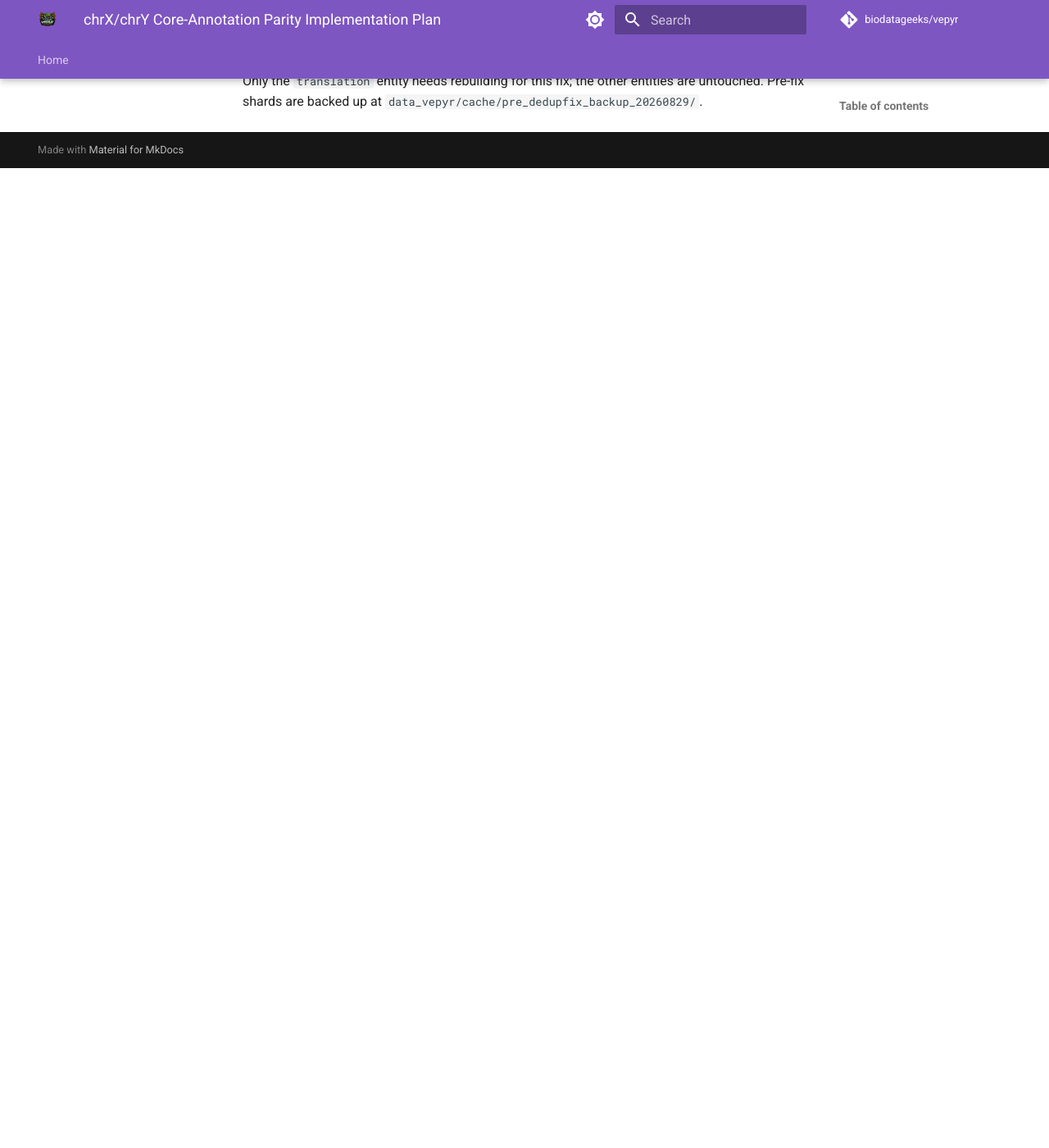
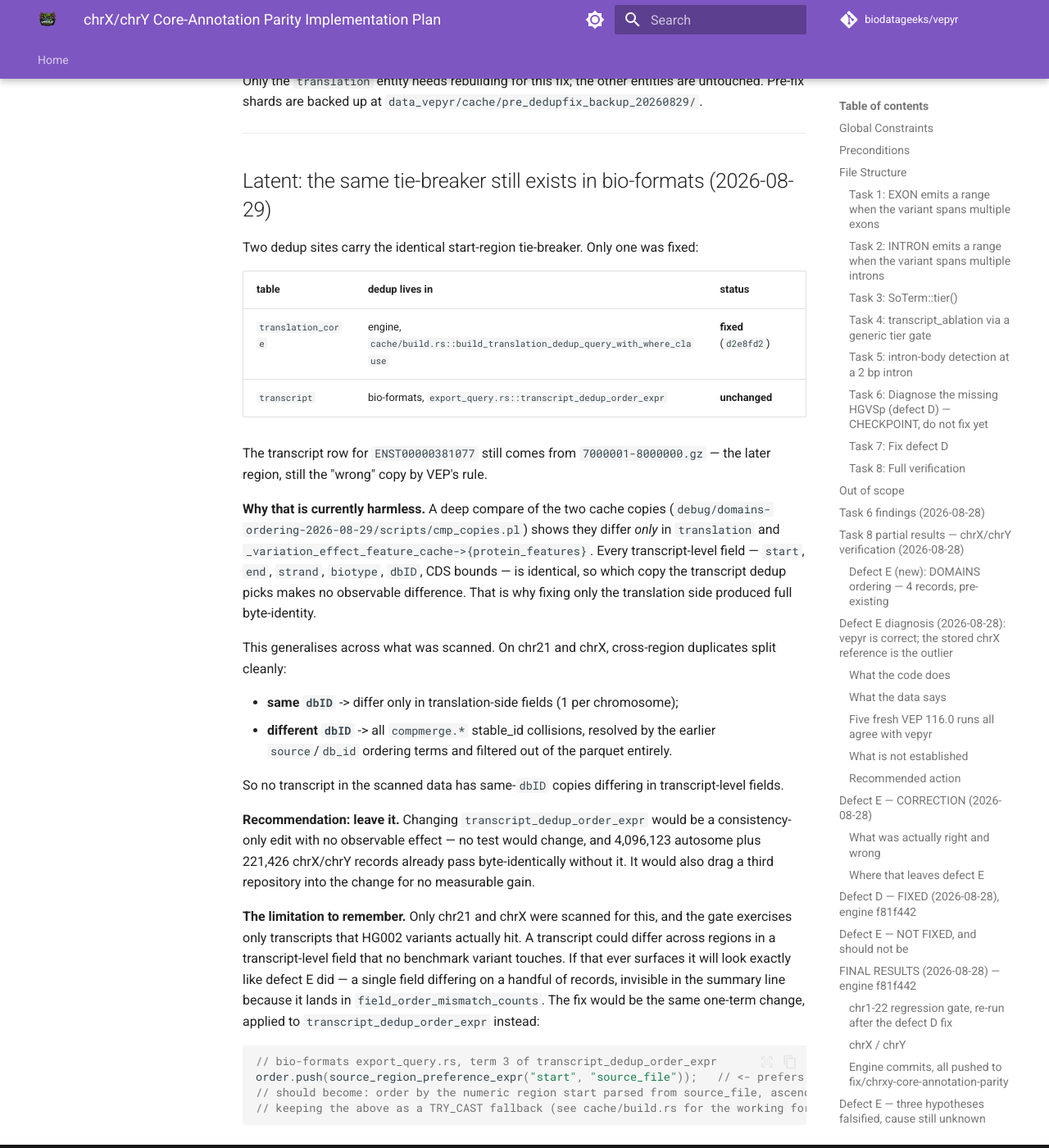
Before and after one commit to biodatageeks/vepyr, an MkDocs documentation site: the page built from docs/superpowers/plans/2026-08-28-chrxy-core-annotation-parity.md, in a window 1280 px wide and 1400 px high, scrolled down 40171 px. Shown: the whole window at 82% size. Built offline with MkDocs 1.6.1 and Material for MkDocs 9.7.7, drawn with Linux system fonts in a browser that asks for light colours; comment, search, counter and statistics services are not loaded; before the commit the page ends 40376 px from its top, so only the background shows below that.

Commit message:
docs: record the same tie-breaker left unfixed in bio-formats
transcript_dedup_order_expr carries the identical start-region preference
that caused defect E, and the transcript row for ENST00000381077 still comes
from the later region. It is harmless today because the two cache copies
differ only in translation-side fields — every transcript-level field is
identical — which is why fixing only the translation dedup gave full
byte-identity.

Recommends leaving it: a consistency-only edit with no observable effect
that would pull a third repository into the change. Records the limitation
(only chr21 and chrX scanned; the gate only exercises transcripts HG002
variants hit) and the exact form the fix would take if it ever surfaces.

Co-Authored-By: Claude Opus 5 (1M context) <noreply@anthropic.com>
Claude-Session: https://claude.ai/code/session_01VRCGDbuH3hVyebJErYmLrv

````diff
--- a/docs/superpowers/plans/2026-08-28-chrxy-core-annotation-parity.md
+++ b/docs/superpowers/plans/2026-08-28-chrxy-core-annotation-parity.md
@@ -1717,3 +1717,51 @@ having an empty `DOMAINS`.
 
 Only the `translation` entity needs rebuilding for this fix; the other entities are untouched.
 Pre-fix shards are backed up at `data_vepyr/cache/pre_dedupfix_backup_20260829/`.
+
+---
+
+## Latent: the same tie-breaker still exists in bio-formats (2026-08-29)
+
+Two dedup sites carry the identical start-region tie-breaker. Only one was fixed:
+
+| table | dedup lives in | status |
+|---|---|---|
+| `translation_core` | engine, `cache/build.rs::build_translation_dedup_query_with_where_clause` | **fixed** (`d2e8fd2`) |
+| `transcript` | bio-formats, `export_query.rs::transcript_dedup_order_expr` | **unchanged** |
+
+The transcript row for `ENST00000381077` still comes from `7000001-8000000.gz` — the later region,
+still the "wrong" copy by VEP's rule.
+
+**Why that is currently harmless.** A deep compare of the two cache copies
+(`debug/domains-ordering-2026-08-29/scripts/cmp_copies.pl`) shows they differ *only* in
+`translation` and `_variation_effect_feature_cache->{protein_features}`. Every transcript-level
+field — `start`, `end`, `strand`, `biotype`, `dbID`, CDS bounds — is identical, so which copy the
+transcript dedup picks makes no observable difference. That is why fixing only the translation side
+produced full byte-identity.
+
+This generalises across what was scanned. On chr21 and chrX, cross-region duplicates split cleanly:
+
+- **same `dbID`** -> differ only in translation-side fields (1 per chromosome);
+- **different `dbID`** -> all `compmerge.*` stable_id collisions, resolved by the earlier
+  `source`/`db_id` ordering terms and filtered out of the parquet entirely.
+
+So no transcript in the scanned data has same-`dbID` copies differing in transcript-level fields.
+
+**Recommendation: leave it.** Changing `transcript_dedup_order_expr` would be a consistency-only
+edit with no observable effect — no test would change, and 4,096,123 autosome plus 221,426 chrX/chrY
+records already pass byte-identically without it. It would also drag a third repository into the
+change for no measurable gain.
+
+**The limitation to remember.** Only chr21 and chrX were scanned for this, and the gate exercises
+only transcripts that HG002 variants actually hit. A transcript could differ across regions in a
+transcript-level field that no benchmark variant touches. If that ever surfaces it will look exactly
+like defect E did — a single field differing on a handful of records, invisible in the summary line
+because it lands in `field_order_mismatch_counts`. The fix would be the same one-term change,
+applied to `transcript_dedup_order_expr` instead:
+
+```rust
+// bio-formats export_query.rs, term 3 of transcript_dedup_order_expr
+order.push(source_region_preference_expr("start", "source_file"));   // <- prefers the START region
+// should become: order by the numeric region start parsed from source_file, ascending,
+// keeping the above as a TRY_CAST fallback (see cache/build.rs for the working form).
+```
````
